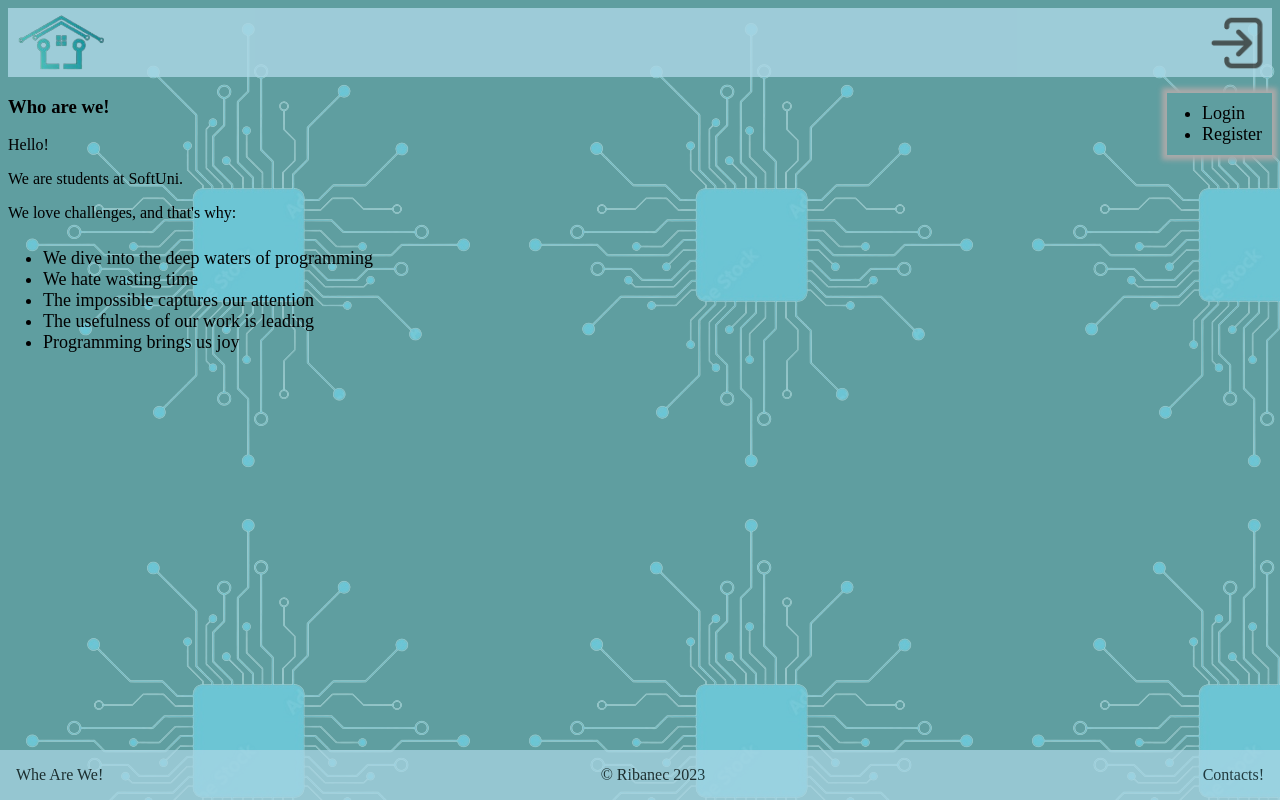
After one commit to YuseinB/parts_catalogue, a Django app: page /whe_are/ in a window 1280 px wide. The commit adds this page. Run offline with Django 4.2, Linux system fonts and the light colour scheme.

Commit message:
15 update

```diff
--- a/parts_catalogue/errors/views.py
+++ b/parts_catalogue/errors/views.py
@@ -1,5 +1,16 @@
 from django.shortcuts import render
 
 
-def handler404(request, exception):
-    return render(request, '404.html', status=404)
+class CustomErrorMiddleware:
+    def __init__(self, get_response):
+        self.get_response = get_response
+
+    def __call__(self, request):
+        response = self.get_response(request)
+        return response
+
+    def process_exception(self, request, exception):
+        if isinstance(exception, (Http404,)):
+            return render(request, '404.html', status=404)
+        elif isinstance(exception, (BadRequest,)):
+            return render(request, '404.html', status=400)
--- a/parts_catalogue/urls.py
+++ b/parts_catalogue/urls.py
@@ -1,15 +1,17 @@
 from django.contrib import admin
 from django.urls import path, include
-from .errors.views import handler404
-from .web.views import index
+from .errors.views import CustomErrorMiddleware
+from .web.views import index, WhoAreWe, Contacts
 from .search.views import search_parts
 
 
 urlpatterns = [
     path('admin/', admin.site.urls),
     path('', search_parts, name='index'),
+    path('whe_are/', WhoAreWe.as_view(), name='whe_are'),
+    path('contacts/', Contacts.as_view(), name='contacts'),
     path('users/', include('parts_catalogue.users.urls')),
     path('web/', include('parts_catalogue.web.urls')),
     path('errors/', include('parts_catalogue.errors.urls')),
 ]
-handler404 = handler404
+handler404 = CustomErrorMiddleware
--- a/parts_catalogue/web/views.py
+++ b/parts_catalogue/web/views.py
@@ -11,6 +11,16 @@ def index(request):
         'user': user
     }
     return render(request, 'index.html', context)
+
+
+class Contacts(View):
+    def get(self, request):
+        return render(request, 'contacts.html')
+
+
+class WhoAreWe(View):
+    def get(self, request):
+        return render(request, 'whe_are.html')
 
 
 class PartDetailView(View):
--- a/templates/index.html
+++ b/templates/index.html
@@ -41,7 +41,7 @@
 {%  endblock %}
 
 <div class="footer">
-  <p>&copy; Ribanec 2023</p>
+  <a style="float: left; margin: 16px;" href="{% url 'whe_are' %}">Whe Are We!</a><a style="float: right; margin: 16px;" href="{% url 'contacts' %}">Contacts!</a><p>&copy; Ribanec 2023</p>
 </div>
 </body>
 </html>
--- /dev/null
+++ b/templates/whe_are.html
@@ -0,0 +1,20 @@
+{% extends 'index.html' %}
+
+{% load i18n %}  <!-- Зарежда таговете за превод -->
+
+{% block title %}{% trans "Who We Are!" %}{% endblock %}
+
+{% block content %}
+    <h3>{% trans "Who are we!" %}</h3>
+
+    <p>{% trans "Hello!" %}</p>
+    <p>{% trans "We are students at SoftUni." %}</p>
+    <p>{% trans "We love challenges, and that's why:" %}</p>
+    <ul style="box-shadow: none; background: none;">
+        <li>{% trans "We dive into the deep waters of programming" %}</li>
+        <li>{% trans "We hate wasting time" %}</li>
+        <li>{% trans "The impossible captures our attention" %}</li>
+        <li>{% trans "The usefulness of our work is leading" %}</li>
+        <li>{% trans "Programming brings us joy" %}</li>
+    </ul>
+{% endblock %}
```
Also changed, not shown: parts_catalogue/settings.py (+6 -4 lines), templates/contacts.html (added, +15 -0 lines).
